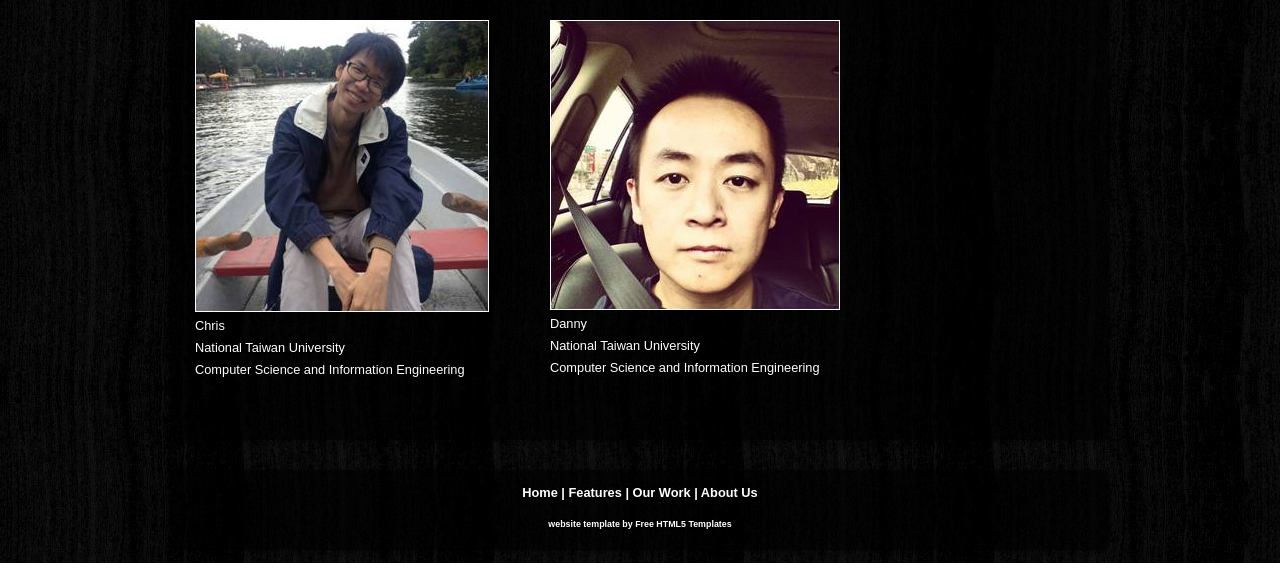
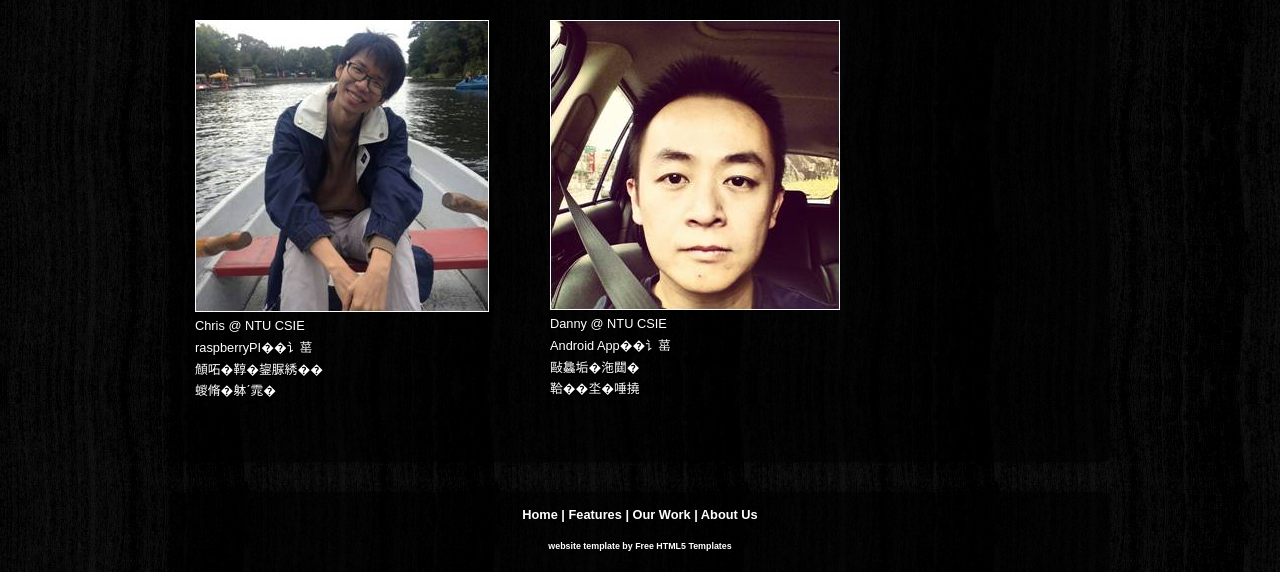
Before and after one commit to b9202050/SpyGear, a plain HTML site: page about.html in a window 1280 px wide. Shown: the part 237-809 px from the top of the page. Drawn offline with Linux system fonts and the light colour scheme.

Commit message:
add job assignment

```diff
--- a/about.html
+++ b/about.html
@@ -44,13 +44,13 @@
             <h1>About Us</h1>
             <div class="content_container">
             		<img src="images/Chris.jpg" />
-            		<p style="padding-bottom: 15px;">Chris <br> National Taiwan University <br> Computer Science and Information Engineering</p>
+            		<p style="padding-bottom: 15px;">Chris @ NTU CSIE <br> raspberryPI開發 <br> 車子組裝控制 <br> 網站製作</p>
             </div>
             <div style="width: 50px; margin: 10px 10px 20px 0; float: left;">
             </div>
             <div class="content_container">
             		<img src="images/Danny.jpg" />
-            		<p style="padding-bottom: 15px;">Danny <br> National Taiwan University <br> Computer Science and Information Engineering</p>
+            		<p style="padding-bottom: 15px;">Danny @ NTU CSIE <br> Android App開發 <br> 後端架設 <br> 資料傳輸</p>
             </div>
         </div><!--close form_settings-->
 			</div><!--close content_item-->
```
